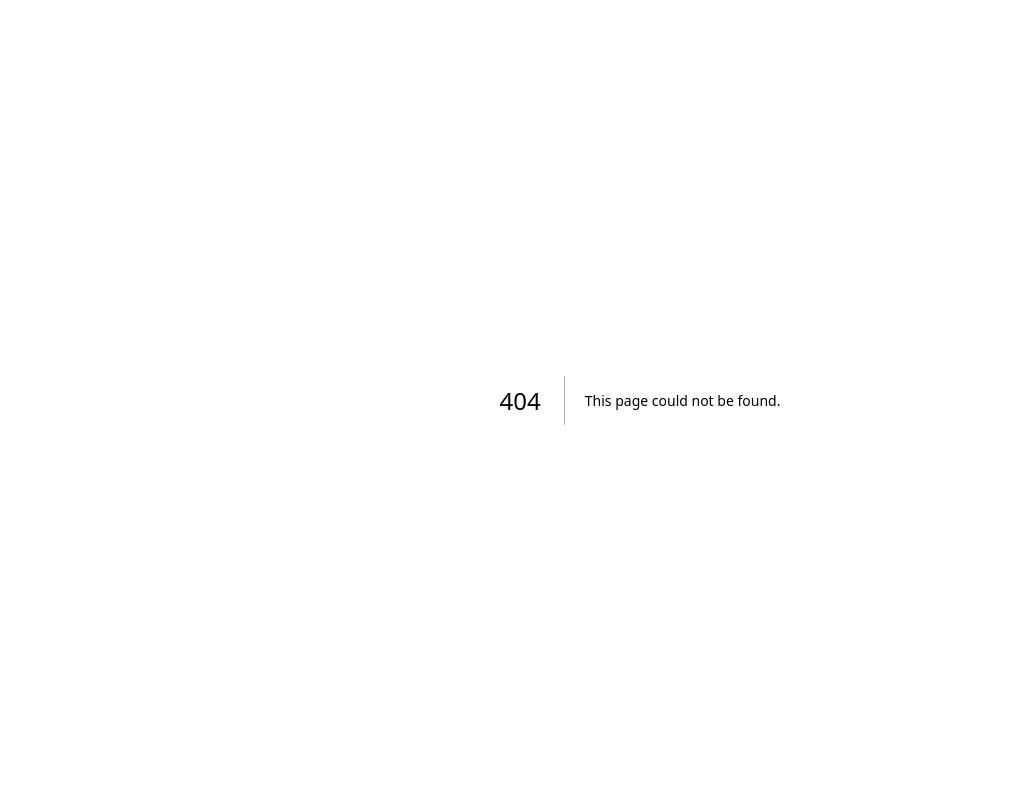
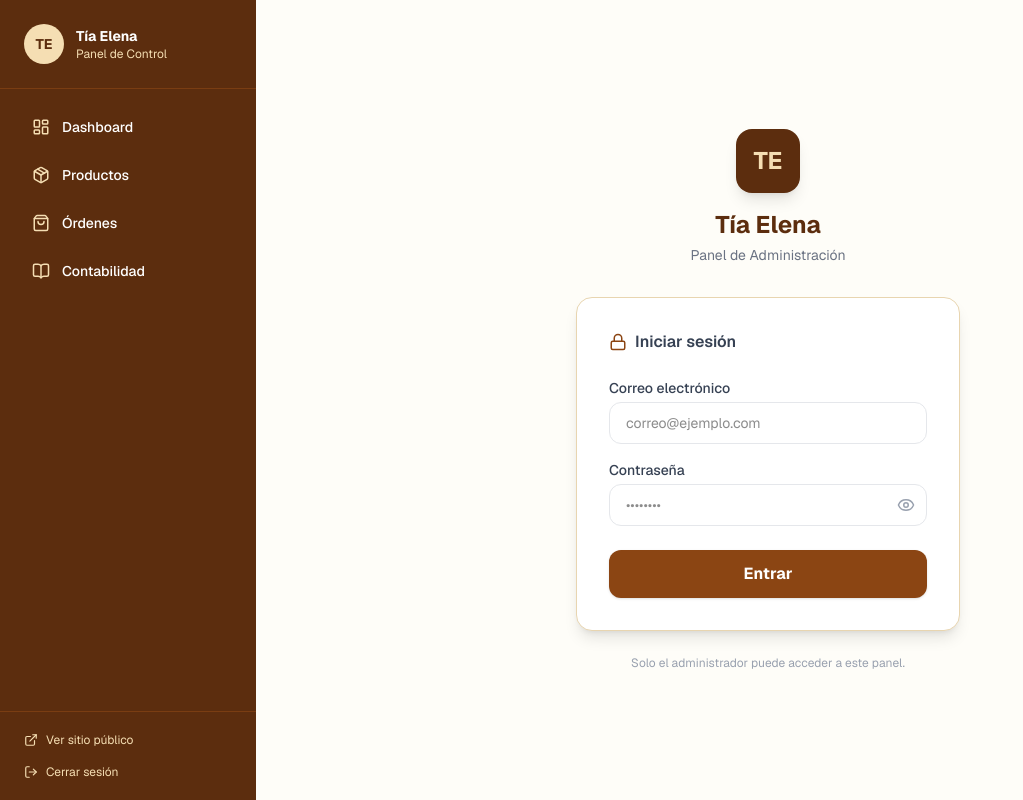
Before and after one commit to deivi43/almojavanas-tia-elena, a Next.js app: page /admin/login in a window 1280 px wide. Before the commit this address had no page. Shown: the whole page, without its empty margins (0-1023 px from the left). Built offline with nearby package versions, Linux system fonts and the light colour scheme.

Commit message:
feat: login protegido para el panel de administracion

```diff
--- /dev/null
+++ b/src/app/admin/actions.ts
@@ -0,0 +1,22 @@
+'use server'
+
+import { redirect } from 'next/navigation'
+import { createSupabaseServerClient } from '@/lib/supabase-server'
+
+export async function login(formData: FormData) {
+  const supabase = await createSupabaseServerClient()
+  const email = formData.get('email') as string
+  const password = formData.get('password') as string
+
+  const { error } = await supabase.auth.signInWithPassword({ email, password })
+
+  if (error) return { error: 'Credenciales incorrectas. Intenta de nuevo.' }
+
+  redirect('/admin')
+}
+
+export async function logout() {
+  const supabase = await createSupabaseServerClient()
+  await supabase.auth.signOut()
+  redirect('/admin/login')
+}
--- a/src/app/admin/layout.tsx
+++ b/src/app/admin/layout.tsx
@@ -1,5 +1,6 @@
 import Link from 'next/link'
-import { LayoutDashboard, Package, ShoppingBag, BookOpen, ExternalLink } from 'lucide-react'
+import { LayoutDashboard, Package, ShoppingBag, BookOpen, ExternalLink, LogOut } from 'lucide-react'
+import { logout } from '@/app/admin/actions'
 
 const navLinks = [
   { href: '/admin', label: 'Dashboard', icon: LayoutDashboard },
@@ -14,7 +15,7 @@ export default function AdminLayout({ children }: { children: React.ReactNode })
       {/* Sidebar */}
       <aside className="w-64 bg-[#5C2D0E] text-white flex flex-col min-h-screen">
         <div className="p-6 border-b border-[#7a3d12]">
-          <div className="flex items-center gap-3 mb-1">
+          <div className="flex items-center gap-3">
             <div className="w-10 h-10 bg-[#F5DEB3] rounded-full flex items-center justify-center">
               <span className="text-[#5C2D0E] font-bold text-sm">TE</span>
             </div>
@@ -24,6 +25,7 @@ export default function AdminLayout({ children }: { children: React.ReactNode })
             </div>
           </div>
         </div>
+
         <nav className="flex-1 p-4 space-y-1">
           {navLinks.map(({ href, label, icon: Icon }) => (
             <Link
@@ -36,11 +38,21 @@ export default function AdminLayout({ children }: { children: React.ReactNode })
             </Link>
           ))}
         </nav>
-        <div className="p-4 border-t border-[#7a3d12]">
-          <Link href="/" className="flex items-center gap-2 text-[#F5DEB3] text-xs hover:text-white transition-colors">
+
+        <div className="p-4 border-t border-[#7a3d12] space-y-2">
+          <Link href="/" className="flex items-center gap-2 text-[#F5DEB3] text-xs hover:text-white transition-colors px-2 py-1">
             <ExternalLink size={14} />
             Ver sitio público
           </Link>
+          <form action={logout}>
+            <button
+              type="submit"
+              className="flex items-center gap-2 text-[#F5DEB3] text-xs hover:text-red-300 transition-colors w-full px-2 py-1"
+            >
+              <LogOut size={14} />
+              Cerrar sesión
+            </button>
+          </form>
         </div>
       </aside>
 
--- /dev/null
+++ b/src/app/admin/login/page.tsx
@@ -0,0 +1,103 @@
+'use client'
+
+import { useState } from 'react'
+import { login } from '@/app/admin/actions'
+import { Lock, Eye, EyeOff } from 'lucide-react'
+
+export default function LoginPage() {
+  const [showPassword, setShowPassword] = useState(false)
+  const [error, setError] = useState('')
+  const [loading, setLoading] = useState(false)
+
+  async function handleSubmit(e: React.FormEvent<HTMLFormElement>) {
+    e.preventDefault()
+    setLoading(true)
+    setError('')
+    const formData = new FormData(e.currentTarget)
+    const result = await login(formData)
+    if (result?.error) {
+      setError(result.error)
+      setLoading(false)
+    }
+  }
+
+  return (
+    <div className="min-h-screen bg-[#fefdf8] flex items-center justify-center p-4">
+      <div className="w-full max-w-sm">
+        {/* Logo */}
+        <div className="text-center mb-8">
+          <div className="w-16 h-16 bg-[#5C2D0E] rounded-2xl flex items-center justify-center mx-auto mb-4 shadow-lg">
+            <span className="text-[#F5DEB3] font-bold text-2xl">TE</span>
+          </div>
+          <h1 className="text-2xl font-bold text-[#5C2D0E]">Tía Elena</h1>
+          <p className="text-gray-500 text-sm mt-1">Panel de Administración</p>
+        </div>
+
+        {/* Card */}
+        <div className="bg-white rounded-2xl shadow-lg border border-[#e8d5b0] p-8">
+          <div className="flex items-center gap-2 mb-6">
+            <Lock className="text-[#8B4513]" size={18} />
+            <h2 className="font-semibold text-gray-700">Iniciar sesión</h2>
+          </div>
+
+          <form onSubmit={handleSubmit} className="space-y-4">
+            <div>
+              <label className="block text-sm font-medium text-gray-700 mb-1">
+                Correo electrónico
+              </label>
+              <input
+                name="email"
+                type="email"
+                required
+                autoComplete="email"
+                className="w-full border border-gray-200 rounded-xl px-4 py-2.5 text-sm focus:outline-none focus:ring-2 focus:ring-[#8B4513] bg-white"
+                placeholder="correo@ejemplo.com"
+              />
+            </div>
+
+            <div>
+              <label className="block text-sm font-medium text-gray-700 mb-1">
+                Contraseña
+              </label>
+              <div className="relative">
+                <input
+                  name="password"
+                  type={showPassword ? 'text' : 'password'}
+                  required
+                  autoComplete="current-password"
+                  className="w-full border border-gray-200 rounded-xl px-4 py-2.5 pr-11 text-sm focus:outline-none focus:ring-2 focus:ring-[#8B4513] bg-white"
+                  placeholder="••••••••"
+                />
+                <button
+                  type="button"
+                  onClick={() => setShowPassword(!showPassword)}
+                  className="absolute right-3 top-1/2 -translate-y-1/2 text-gray-400 hover:text-gray-600"
+                >
+                  {showPassword ? <EyeOff size={18} /> : <Eye size={18} />}
+                </button>
+              </div>
+            </div>
+
+            {error && (
+              <p className="text-red-500 text-sm bg-red-50 px-4 py-3 rounded-xl">
+                {error}
+              </p>
+            )}
+
+            <button
+              type="submit"
+              disabled={loading}
+              className="w-full bg-[#8B4513] text-white font-bold py-3 rounded-xl hover:bg-[#5C2D0E] transition-colors disabled:opacity-60 disabled:cursor-not-allowed mt-2 shadow-sm"
+            >
+              {loading ? 'Entrando...' : 'Entrar'}
+            </button>
+          </form>
+        </div>
+
+        <p className="text-center text-gray-400 text-xs mt-6">
+          Solo el administrador puede acceder a este panel.
+        </p>
+      </div>
+    </div>
+  )
+}
--- /dev/null
+++ b/src/lib/supabase-server.ts
@@ -0,0 +1,22 @@
+import { createServerClient } from '@supabase/ssr'
+import { cookies } from 'next/headers'
+
+export async function createSupabaseServerClient() {
+  const cookieStore = await cookies()
+  return createServerClient(
+    process.env.NEXT_PUBLIC_SUPABASE_URL!,
+    process.env.NEXT_PUBLIC_SUPABASE_ANON_KEY!,
+    {
+      cookies: {
+        getAll() { return cookieStore.getAll() },
+        setAll(cookiesToSet) {
+          try {
+            cookiesToSet.forEach(({ name, value, options }) =>
+              cookieStore.set(name, value, options)
+            )
+          } catch {}
+        },
+      },
+    }
+  )
+}
--- /dev/null
+++ b/src/proxy.ts
@@ -0,0 +1,42 @@
+import { createServerClient } from '@supabase/ssr'
+import { NextResponse, type NextRequest } from 'next/server'
+
+export async function proxy(request: NextRequest) {
+  let supabaseResponse = NextResponse.next({ request })
+
+  const supabase = createServerClient(
+    process.env.NEXT_PUBLIC_SUPABASE_URL!,
+    process.env.NEXT_PUBLIC_SUPABASE_ANON_KEY!,
+    {
+      cookies: {
+        getAll() { return request.cookies.getAll() },
+        setAll(cookiesToSet) {
+          cookiesToSet.forEach(({ name, value }) => request.cookies.set(name, value))
+          supabaseResponse = NextResponse.next({ request })
+          cookiesToSet.forEach(({ name, value, options }) =>
+            supabaseResponse.cookies.set(name, value, options)
+          )
+        },
+      },
+    }
+  )
+
+  const { data: { user } } = await supabase.auth.getUser()
+
+  const isAdminRoute = request.nextUrl.pathname.startsWith('/admin')
+  const isLoginPage = request.nextUrl.pathname === '/admin/login'
+
+  if (isAdminRoute && !isLoginPage && !user) {
+    return NextResponse.redirect(new URL('/admin/login', request.url))
+  }
+
+  if (isLoginPage && user) {
+    return NextResponse.redirect(new URL('/admin', request.url))
+  }
+
+  return supabaseResponse
+}
+
+export const config = {
+  matcher: ['/admin/:path*'],
+}
```
